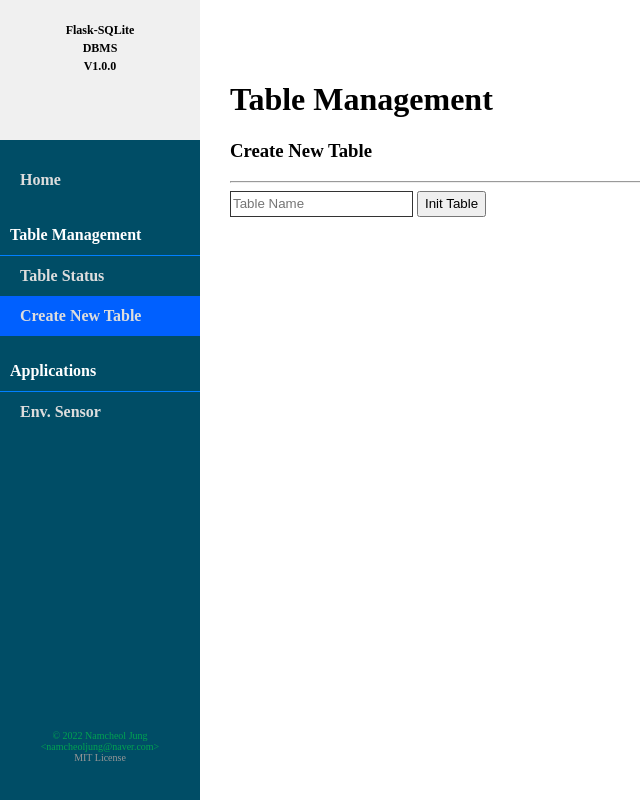
After one commit to chuliee/flask-sqlite-crud-interface, a Flask app: page /create_new_table in a window 1280 px wide. The commit adds this page. Shown: the whole page, without its empty margins (0-640 px from the left). Run offline with Flask 2, Linux system fonts and the light colour scheme.

Commit message:
[Auto] Update 230102

```diff
--- a/app.py
+++ b/app.py
@@ -3,11 +3,13 @@
 import json
 import os
 import sqlite3
+import include.table_structure as table_structure
 from flask import Flask, render_template, request, redirect, url_for
 
 host = '0.0.0.0'
 port = 7801
 debug = True
+tables = table_structure.table
 
 app = Flask(__name__)
 
@@ -54,11 +56,26 @@ def favicon():
 def index():
     return render_template('index.html')
 
+## Table Management
+@app.route('/table_status')
+def table_status():
+    table_list = []
+    for k, v in tables.items():
+        table_columns = []
+        for column in v.keys():
+            table_columns.append(column)
+        table_list.append([k, table_columns])
+    return render_template('/table_status.html', table_list=table_list)
+
+@app.route('/create_new_table')
+def create_new_table():
+    return render_template('/create_new_table.html')
+
+@app.route('/env_sensor_chart')
+def env_sensor_chart():
+    return render_template('/env_sensor_chart.html')
+
 ## CRUD REST API
-@app.route('/table')
-def table():
-    return render_template('table.html')
-
 @app.route('/execute_query', methods=['POST'])
 def execute_query():
     param = json.loads(request.get_data())
@@ -69,8 +86,8 @@ def execute_query():
 
 @app.route('/create')
 def create():
-    args = request.args.get()
-    return args
+    table_name = request.args.get("table")
+    return table_name
 
 
 app.run(host=host, port=port, debug=debug)
--- /dev/null
+++ b/include/table_structure.py
@@ -0,0 +1,20 @@
+table = { # Table name {column: type}
+    'Users': {
+        'id': 'INTEGER PRIMARY KEY AUTOINCREMENT',
+        'username': 'TEXT NOT NULL',
+        'password': 'TEXT NOT NULL'
+    },
+    'EnvSensor': {
+        'id': 'INTEGER PRIMARY KEY AUTOINCREMENT',
+        'robot_id': 'TEXT NOT NULL',
+        'lux': 'REAL',
+        'temperature': 'REAL',
+        'humidity': 'REAL',
+        'noise': 'REAL',
+        'air_quality': 'REAL'
+    }
+}
+
+## QUERY SAMPLE
+# 'CREATE TABLE EnvSensor (id INTEGER PRIMARY KEY AUTOINCREMENT, robot_id TEXT NOT NULL, lux REAL, temperature REAL, humidity REAL, noise REAL, co REAL);'
+# 'INSERT INTO EnvSensor(robot_id, lux, temperature, humidity, noise, co) VALUES ("sp0002", 15123.2, 11.2, 54, 114.2, 3.3);'
--- a/static/style.css
+++ b/static/style.css
@@ -50,6 +50,16 @@ body{
 .nav-btn:hover{
     background-color: #0080ff;
     color: #ffffff;
+}
+.nav-category{
+    border-bottom: solid 1px #0080ff;
+    color: #ffffff;
+    display: block;
+    font-weight: bold;
+    line-height: 40px;
+    margin-top: 15px;
+    padding-left: 10px;
+    text-decoration: none;
 }
 .content{
     left: 200px;
@@ -137,6 +147,9 @@ select{
     height: 26px;
     padding: 2px;
 }
+button{
+    height: 26px;
+}
 @media screen and (max-width: 768px) {
     .nav{
         display: none;
--- /dev/null
+++ b/templates/create_new_table.html
@@ -0,0 +1,100 @@
+{% extends "layout.html" -%}
+{%- block title %}Create New Table{% endblock -%}
+{%- block body -%}
+<h1>Table Management</h1>
+<h3>Create New Table</h3>
+<hr/>
+<div id="init-div">
+    <input id="table-name" type="text" value="" placeholder="Table Name">
+    <button onclick="init_table()">Init Table</button>
+</div>
+<div id="create-table-div" style="display:none;">
+    <div id="create-table-query" class="query-div"></div>
+    <br/>
+    <div style="text-align:right;">
+        <button onclick="add_row('create-table')">Add Field</button>
+        <button onclick="execute_query()">QUERY?</button>
+    </div>
+    <br/>
+    <table id="create-table" style="text-align:center;" onchange="create_table_update_query()">
+        <thead>
+            <td width="183px">Field Name</td>
+            <td width="93px">Type</td>
+            <td width="110px">Primary Key</td>
+            <td width="110px">Autoincrement</td>
+            <td width="110px">Not Null</td>
+        </thead>
+        <tbody>
+        </tbody>
+    </table>
+</div>
+<script>
+    document.getElementById("nav-btn-create-new-table").classList.add('nav-btn-selected');
+
+    var xhr = new XMLHttpRequest();
+    let QUERY = "";
+    let create_table_row_no = 0;
+
+    function init_table(){
+        if(document.getElementById("table-name").value == ""){
+            alert("Input Table Name");
+        } else{
+            QUERY = "CREATE TABLE " + document.getElementById("table-name").value;
+            document.getElementById("create-table-query").innerHTML = QUERY;
+            document.getElementById("init-div").style.display = "none";
+            document.getElementById("create-table-div").style.display = "block";
+        }
+    }
+
+    function create_table_update_query(){
+        var QUERY_mod = QUERY + "(";
+        for(var i = 0;i < create_table_row_no;i++){
+            QUERY_mod = QUERY_mod + document.getElementById("create-table-field-" + String(i)).value;
+            QUERY_mod = QUERY_mod + " " + document.getElementById("create-table-type-" + String(i)).value;
+            if(document.getElementById("create-table-pk-" + String(i)).checked){QUERY_mod = QUERY_mod + " PRIMARY KEY";}
+            if(document.getElementById("create-table-auto-" + String(i)).checked){QUERY_mod = QUERY_mod + " AUTOINCREMENT";}
+            if(document.getElementById("create-table-nn-" + String(i)).checked){QUERY_mod = QUERY_mod + " NOT NULL";}
+            if(i == create_table_row_no - 1){QUERY_mod = QUERY_mod + ");";}
+            else{QUERY_mod = QUERY_mod + ", ";}
+        }
+        document.getElementById("create-table-query").innerHTML = QUERY_mod;
+    }
+
+    function add_row(table_id){
+
+        const table = document.getElementById(table_id);
+        const newRow = table.insertRow();
+        const newCell1 = newRow.insertCell(0);
+        const newCell2 = newRow.insertCell(1);
+        const newCell3 = newRow.insertCell(2);
+        const newCell4 = newRow.insertCell(3);
+        const newCell5 = newRow.insertCell(4);
+
+        newCell1.innerHTML = '<input id="create-table-field-' + String(create_table_row_no) + '" type="text"">';
+        newCell2.innerHTML = '<select id="create-table-type-' + String(create_table_row_no) + '"><option value="TEXT">TEXT</option><option>NUMERIC</option><option value="INTEGER">INTEGER</option><option value="REAL">REAL</option><option value="NONE">NONE</option></select>'
+        newCell3.innerHTML = '<input id="create-table-pk-' + String(create_table_row_no) + '" type="checkbox">';
+        newCell4.innerHTML = '<input id="create-table-auto-' + String(create_table_row_no) + '" type="checkbox">';
+        newCell5.innerHTML = '<input id="create-table-nn-' + String(create_table_row_no) + '" type="checkbox">';
+
+        create_table_row_no++;
+        console.log(create_table_row_no)
+    }
+
+    function execute_query(){
+        url = "/execute_query"
+        xhr.open("POST", url, true);
+        xhr.setRequestHeader("Content-Type", "application/json");
+        xhr.onreadystatechange = () => {
+            if (xhr.status == 200 && xhr.readyState == xhr.DONE) {
+                var response = xhr.responseText;
+                console_div.style.display = "block";
+                console_div.innerHTML = "Console Message: " + response;
+            }
+        }
+        var data = {
+            "query": document.getElementById("create-table-query").innerHTML
+        };
+        xhr.send(JSON.stringify(data));
+    }
+</script>
+{%- endblock %}
--- a/templates/layout.html
+++ b/templates/layout.html
@@ -15,10 +15,11 @@
             </div>
             <div class="nav-menu">
                 <a id="nav-btn-home" class="nav-btn" href="/">Home</a>
-                <a id="nav-btn-table" class="nav-btn" href="/table">Table Management</a>
-                <a id="nav-btn-spot-cam" class="nav-btn" href="/spot_cam">Spot CAM+</a>
-                <!--<a id="nav_btn_setting" class="nav-btn" href="/setting">Setting</a>
-                <a id="nav_btn_logout" class="nav-btn" onclick="logout()">Sign out</a> -->
+                <a class="nav-category">Table Management</a>
+                <a id="nav-btn-table-status" class="nav-btn" href="/table_status">Table Status</a>
+                <a id="nav-btn-create-new-table" class="nav-btn" href="/create_new_table">Create New Table</a>
+                <a class="nav-category">Applications</a>
+                <a id="nav-btn-env-sensor-chart" class="nav-btn" href="/env_sensor_chart">Env. Sensor</a>
                 <div class="nav-footer">
                     <span style="color:#01a251;">
                         &#169; 2022 Namcheol Jung
@@ -37,10 +38,9 @@
             </div>
             <div id="nav_narrow_menu" class="nav-narrow-menu">
                 <a class="nav-narrow-btn" href="/">Home</a>
-                <a class="nav-narrow-btn" href="/table">Table Management</a>
-                <a class="nav-narrow-btn" href="/spot_cam">Spot CAM+</a>
-                <!--<a class="nav-narrow-btn" href="/setting">Setting</a>
-                <a class="nav-narrow-btn" onclick="logout()">Sign out</a> -->
+                <a class="nav-narrow-btn" href="/table_status">Table Status</a>
+                <a class="nav-narrow-btn" href="/create_new_table">Create New Table</a>
+                <a class="nav-narrow-btn" href="/env_sensor_chart">Env. Sensor</a>
             </div>
         </div>
         <div class="content">
```
Also changed, not shown: include/model.py (+19 -26 lines), templates/table_status.html (renamed from templates/table.html, +35 -33 lines), database.db, templates/env_sensor_chart.html (added).
